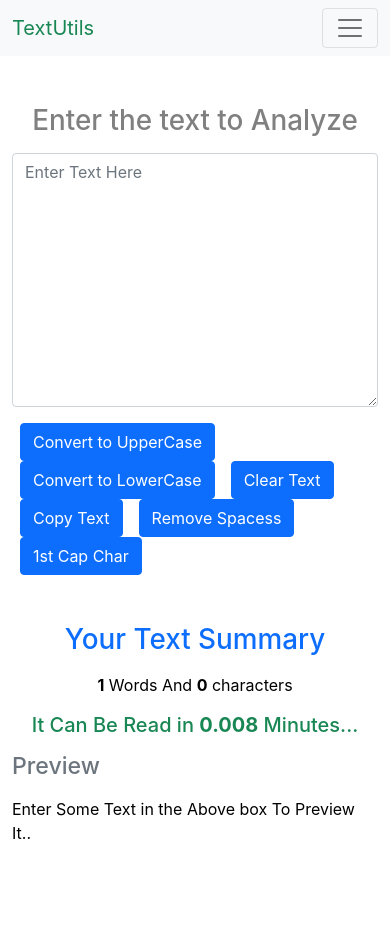
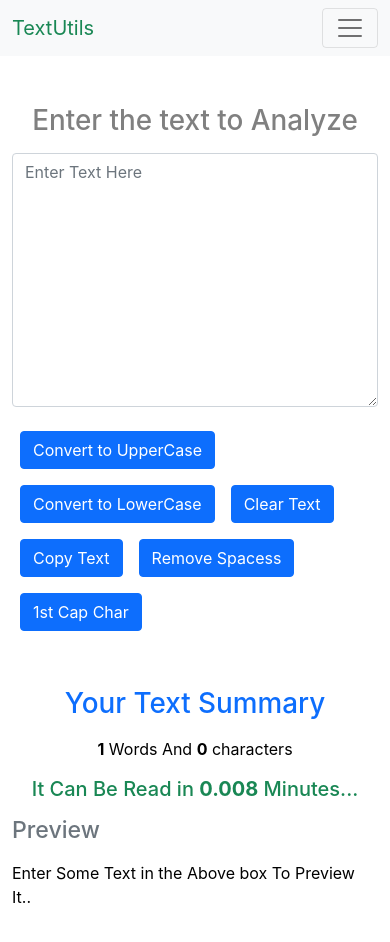
Before and after one commit to Amit8206/React-Practice, a React (Create React App) app: page / in a window 390 px wide. Shown: the top 942 px of the page. Before the commit the page ends 893 px from the top, so only its background shows below. Built offline with nearby package versions, Linux system fonts and the light colour scheme.

Commit message:
Make website Responsive

```diff
--- a/src/components/About.jsx
+++ b/src/components/About.jsx
@@ -84,7 +84,7 @@ export default function About(props) {
                                 These classes control the overall appearance, as well as the showing and hiding via CSS transitions.
                                 You can modify any of this with custom CSS or overriding our default variables. It's also worth noting
                                 that just about any HTML can go within the accordion-body though the transition does limit overflow.</p>
-
+                            <button type="submit" className="btn btn-outline-primary">Contact Us</button>
                         </div>
                     </div>
                 </div>
--- a/src/components/TextForm.jsx
+++ b/src/components/TextForm.jsx
@@ -61,12 +61,12 @@ export default function TextForm(props) {
                         style={{backgroundColor: props.mode==='dark'?'black':'white', color: props.mode==='dark'?'white':'black'}}
                         placeholder='Enter Text Here' value={text} onChange={handleOnChange} id="myText" rows="10"></textarea>
                     </div>
-                    <button className="btn btn-primary mx-2" onClick={handleUpClick}>Convert to UpperCase</button>
-                    <button className="btn btn-primary mx-2" onClick={handleLoClick}>Convert to LowerCase</button>
-                    <button className="btn btn-primary mx-2" onClick={handleClearText}>Clear Text</button>
-                    <button className="btn btn-primary mx-2" onClick={handleCopyText}>Copy Text</button>
-                    <button className="btn btn-primary mx-2" onClick={removeExtraSpaces}>Remove Spacess</button>
-                    <button className="btn btn-primary mx-2" onClick={convertToTitlecase}>1st Cap Char</button>
+                    <button className="btn btn-primary mx-2 my-2" onClick={handleUpClick}>Convert to UpperCase</button>
+                    <button className="btn btn-primary mx-2 my-2" onClick={handleLoClick}>Convert to LowerCase</button>
+                    <button className="btn btn-primary mx-2 my-2" onClick={handleClearText}>Clear Text</button>
+                    <button className="btn btn-primary mx-2 my-2" onClick={handleCopyText}>Copy Text</button>
+                    <button className="btn btn-primary mx-2 my-2" onClick={removeExtraSpaces}>Remove Spacess</button>
+                    <button className="btn btn-primary mx-2 my-2" onClick={convertToTitlecase}>1st Cap Char</button>
                 </div>
 
                 <div className="container my-5">
```
